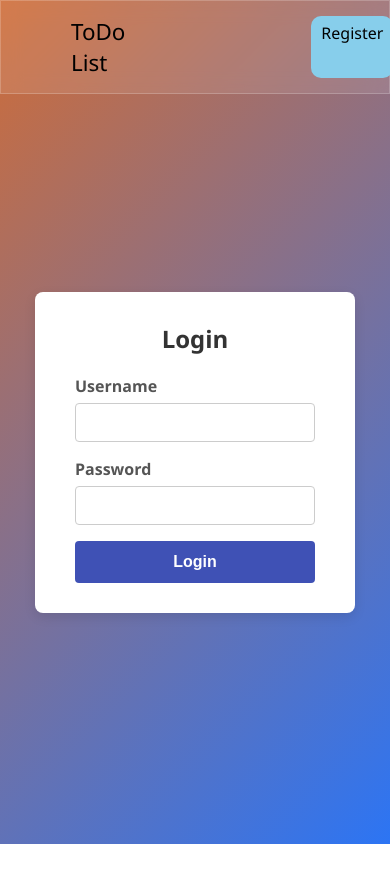
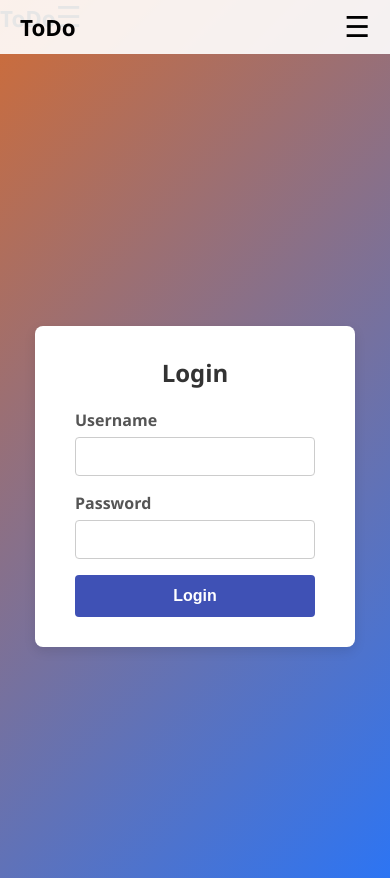
Before and after one commit to officialOmStha/ToDoFrontend, a React (Vite) app: page / in a window 390 px wide. Before the commit the page ends 844 px from the top, so only its background shows below. Built offline with nearby package versions, Linux system fonts and the light colour scheme.

Commit message:
made css more responsive

```diff
--- a/src/App.jsx
+++ b/src/App.jsx
@@ -3,12 +3,14 @@ import Login from "./components/Login"
 import TodoList from "./components/ToDoList"
 import Register from "./components/Register"
 import Navbar from "./components/Navbar"
+import MobileNav from "./components/MobileNav"
 
 function App() {
   return (
     <>
       <BrowserRouter>
       <Navbar />
+      <MobileNav />
         <Routes>
           <Route path="/" element={<Login />} />
           <Route path="/register" element={<Register />} />
--- /dev/null
+++ b/src/components/MobileNav.jsx
@@ -0,0 +1,38 @@
+import React, { useState } from 'react';
+import { Link, useNavigate } from 'react-router-dom';
+
+const MobileNav = () => {
+  const [isOpen, setIsOpen] = useState(false);
+  const [login, setLogin] = useState(!!localStorage.getItem("token"));
+  const navigate = useNavigate();
+
+  const toggleMenu = () => setIsOpen(!isOpen);
+
+  const logout = () => {
+    localStorage.setItem('token', "");
+    setLogin(false);
+    navigate('/');
+  };
+
+  return (
+    <nav className="mobile-nav">
+      <div className="mobile-nav-header">
+        <Link to="/todo" className="mobile-logo">ToDo</Link>
+        <button className="hamburger" onClick={toggleMenu}>
+          ☰
+        </button>
+      </div>
+      {isOpen && (
+        <div className="mobile-menu">
+          <Link to="/" className="mobile-link" onClick={toggleMenu}>Login</Link>
+          <Link to="/register" className="mobile-link" onClick={toggleMenu}>Register</Link>
+          {login && (
+            <button className="mobile-link logout" onClick={logout}>Logout</button>
+          )}
+        </div>
+      )}
+    </nav>
+  );
+};
+
+export default MobileNav;
--- a/src/components/Navbar.jsx
+++ b/src/components/Navbar.jsx
@@ -1,45 +1,36 @@
-import React, { useState, useEffect } from 'react';
+import React, { useState } from 'react';
 import { Link, useNavigate } from 'react-router-dom';
 
-const Navbar = () => {
-  const [login, setLogin] = useState(false);
+const MobileNavbar = () => {
+  const [open, setOpen] = useState(false);
+  const [login, setLogin] = useState(!!localStorage.getItem('token'));
   const navigate = useNavigate();
-
-  const checkLogin = () => {
-    const token = localStorage.getItem('token');
-    if (token && token !== "") {
-      setLogin(true);
-      navigate('/todo')
-    } else {
-      setLogin(false);
-    }
-  };
 
   const logout = () => {
     localStorage.setItem('token', "");
     setLogin(false);
+    setOpen(false);
     navigate('/');
-    checkLogin();
   };
 
-  useEffect(() => {
-    checkLogin();
-  }, []);
-
   return (
-    <nav className='nav-container'>
-      <Link to="/todo" className='Logo' onClick={checkLogin}>ToDo List</Link>
-      <div className="tabs">
-        <Link to="/register" className='link' onClick={checkLogin}>Register</Link>
-
-        {login ? (
-          <button className="buttonn" onClick={logout}>Logout</button>
-        ) : (
-          <Link to="/" className='link' onClick={checkLogin}>Login</Link>
-        )}
+    <nav className="mobile-navbar">
+      <div className="mobile-header">
+        <Link to="/todo" className="mobile-logo">ToDo</Link>
+        <button className="hamburger" onClick={() => setOpen(!open)}>☰</button>
       </div>
+      {open && (
+        <div className="mobile-menu">
+          <Link to="/register" onClick={() => setOpen(false)}>Register</Link>
+          {login ? (
+            <button onClick={logout}>Logout</button>
+          ) : (
+            <Link to="/" onClick={() => setOpen(false)}>Login</Link>
+          )}
+        </div>
+      )}
     </nav>
   );
 };
 
-export default Navbar;
+export default MobileNavbar;
--- a/src/index.css
+++ b/src/index.css
@@ -245,6 +245,98 @@ body {
   font-size: 1.4rem;
 }
 
+@media (max-width: 768px) {
+  .nav-container {
+    padding: 10px 20px;
+    gap: 10px;
+    justify-content: center;
+  }
+
+  .Logo {
+    font-size: 1.2rem;
+    margin-bottom: 8px;
+  }
+
+  .tabs {
+    width: 100%;
+    justify-content: center;
+    gap: 10px;
+  }
+}
+
+@media (max-width: 480px) {
+  .nav-container {
+    flex-direction: column;
+    padding: 10px 15px;
+    display: none;
+  }
+}
+
+.mobile-nav {
+  display: none;
+}
+
+@media (max-width: 768px) {
+  .mobile-nav {
+    display: block;
+    background: rgba(255, 255, 255, 0.9);
+    padding: 10px 20px;
+    position: fixed;
+    top: 0;
+    width: 100%;
+    z-index: 999;
+  }
+
+  .mobile-nav-header {
+    display: flex;
+    justify-content: space-between;
+    align-items: center;
+  }
+
+  .mobile-logo {
+    font-size: 1.4rem;
+    font-weight: bold;
+    text-decoration: none;
+    color: black;
+  }
+
+  .hamburger {
+    font-size: 1.8rem;
+    background: none;
+    border: none;
+    cursor: pointer;
+  }
+
+  .mobile-menu {
+    margin-top: 10px;
+    display: flex;
+    flex-direction: column;
+    gap: 10px;
+  }
+
+  .mobile-link {
+    text-decoration: none;
+    padding: 8px 12px;
+    background-color: skyblue;
+    color: black;
+    border-radius: 8px;
+    text-align: center;
+  }
+
+  .mobile-link:hover {
+    background-color: rgb(28, 147, 194);
+    color: white;
+  }
+
+  .logout {
+    background-color: #f44336;
+  }
+
+  .logout:hover {
+    background-color: #d32f2f;
+  }
+}
+
 
 .edit-button {
   background-color: #4caf50; /* Green */
```
